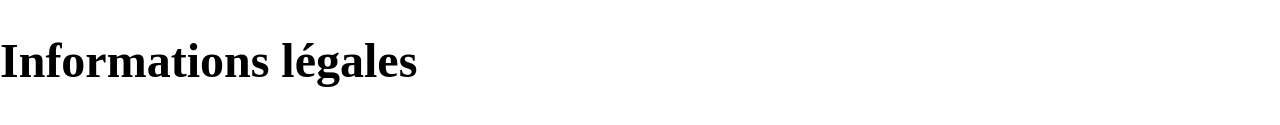
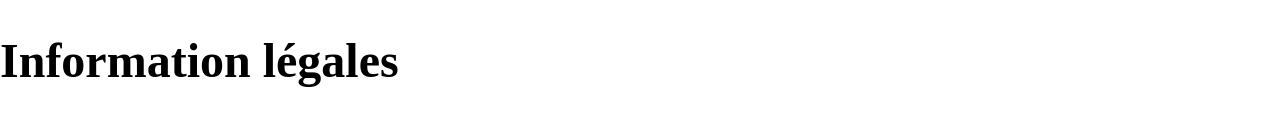
Before and after one commit to devweboc/Yannickleborgne_3_09072020, a website: page legal-notice.html in a window 1280 px wide. Shown: the part 238-363 px from the top of the page. Drawn offline with Linux system fonts and the light colour scheme; a web font is replaced by a local one.

```diff
--- a/legal-notice.html
+++ b/legal-notice.html
@@ -15,7 +15,7 @@
     <strong>La seule contrepartie à l'utilisation de ces mentions légales, est l'engagement total à laisser le lien crédit subdelirium sur cette page de mentions légales.</strong><br />
 Vos mentions légales :
 <section class="mentions">
-<h1>Informations légales</h1>
+<h1>Information légales</h1>
 <h2>1. Présentation du site.</h2>
 <p>En vertu de l'article 6 de la loi n° 2004-575 du 21 juin 2004 pour la confiance dans l'économie numérique, il est précisé aux utilisateurs du site <a href="http://www.ohmyfood.com/">www.ohmyfood.com</a> l'identité des différents intervenants dans le cadre de sa réalisation et de son suivi :</p>
 <p><strong>Propriétaire</strong> : Ohmyfood! Paris. – Siret 19222254986 – rue de la source 75000 Paris<br />
```
